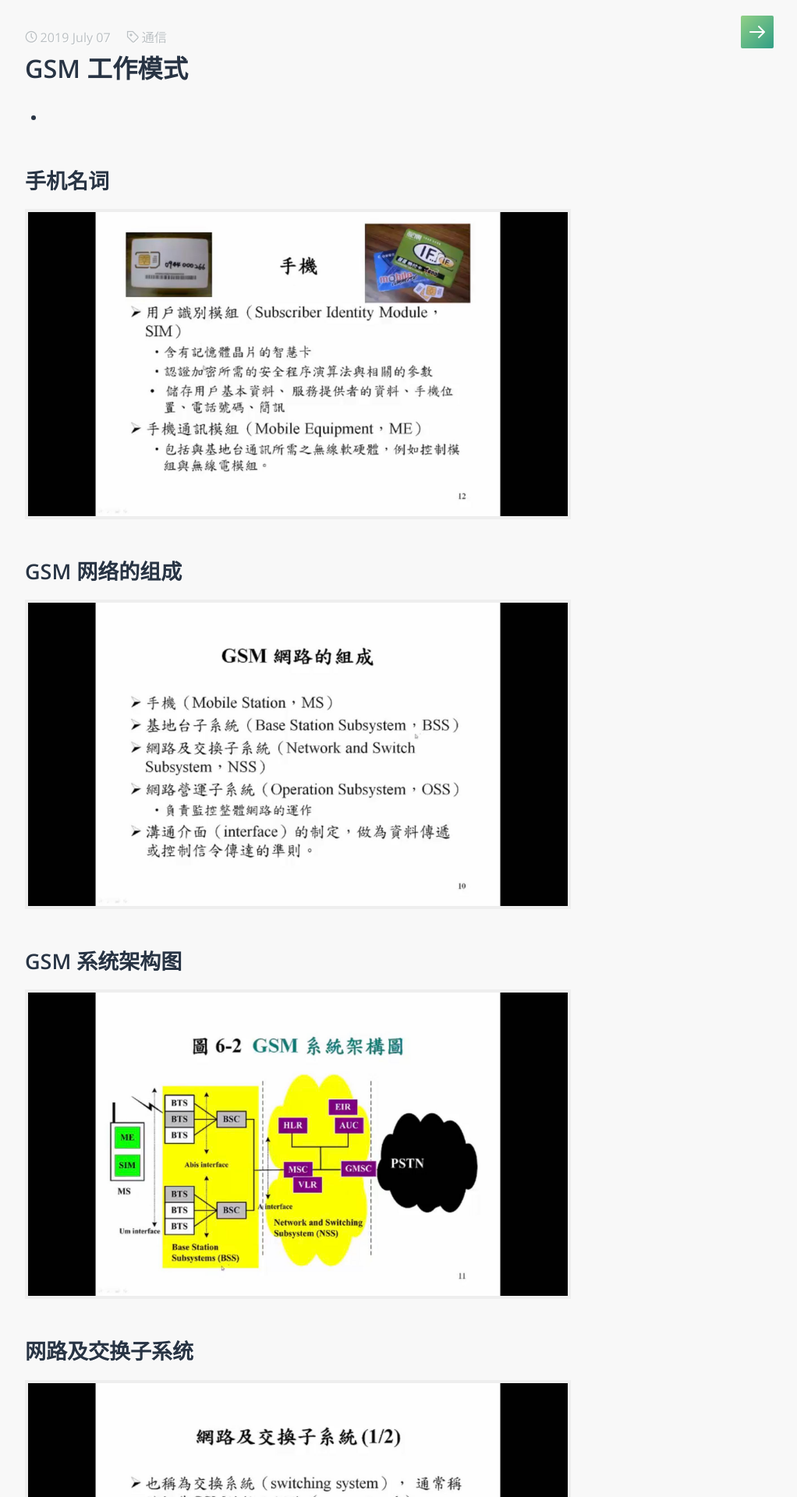
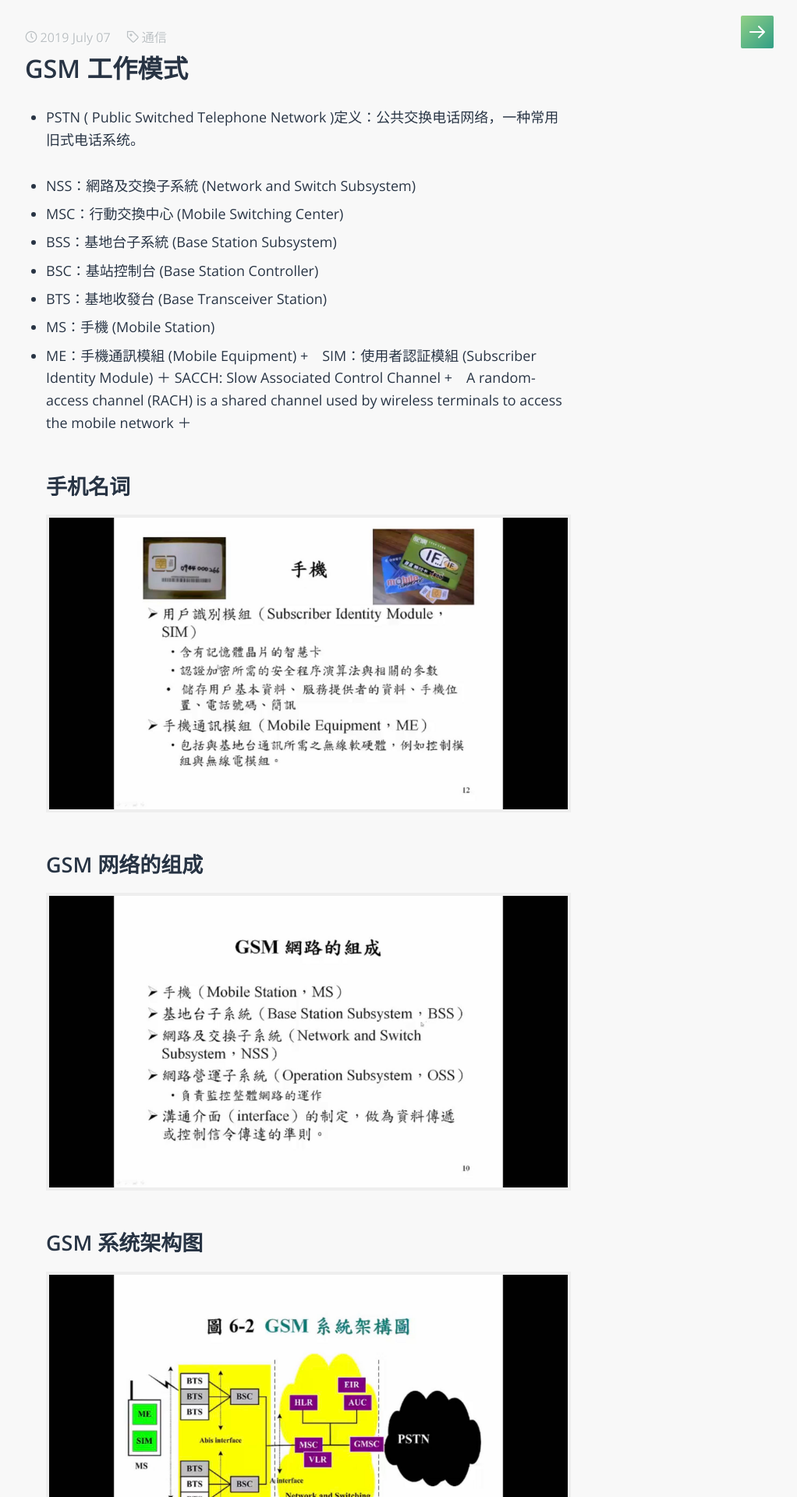
Before and after one commit to Stenson00o/Stenson00o.github.io, a Jekyll site: the page built from _posts/2019-07-07-GSM-work.md, in a window 1280 px wide. Shown: the top 1920 px of the page at 78% size, without its empty margins (258-1280 px from the left). Built offline with Jekyll 4.4.1, drawn with Linux system fonts in a browser that asks for light colours; some web fonts are replaced.

Commit message:
push all

```diff
--- a/_posts/2019-07-07-GSM-work.md
+++ b/_posts/2019-07-07-GSM-work.md
@@ -6,8 +6,19 @@ tags: 通信
 description: GSM 工作模式，一些关键字
 ---
 
-+
++ PSTN ( Public Switched Telephone Network )定义：公共交换电话网络，一种常用旧式电话系统。
 
++ NSS：網路及交換子系統 (Network and Switch Subsystem)
++ MSC：行動交換中心 (Mobile Switching Center)
++ BSS：基地台子系統 (Base Station Subsystem)
++ BSC：基站控制台 (Base Station Controller)
++ BTS：基地收發台 (Base Transceiver Station)
++ MS：手機 (Mobile Station)
++ ME：手機通訊模組 (Mobile Equipment)
++　SIM：使用者認証模組 (Subscriber Identity Module)
+＋ SACCH: Slow Associated Control Channel
++　A random-access channel (RACH) is a shared channel used by wireless terminals to access the mobile network
+＋
 ## 手机名词
 ![gsm1](https://raw.githubusercontent.com/Stenson00o/Stenson00o.github.io/master/assets/img/gsm1.jpg)
 ## GSM 网络的组成
```
